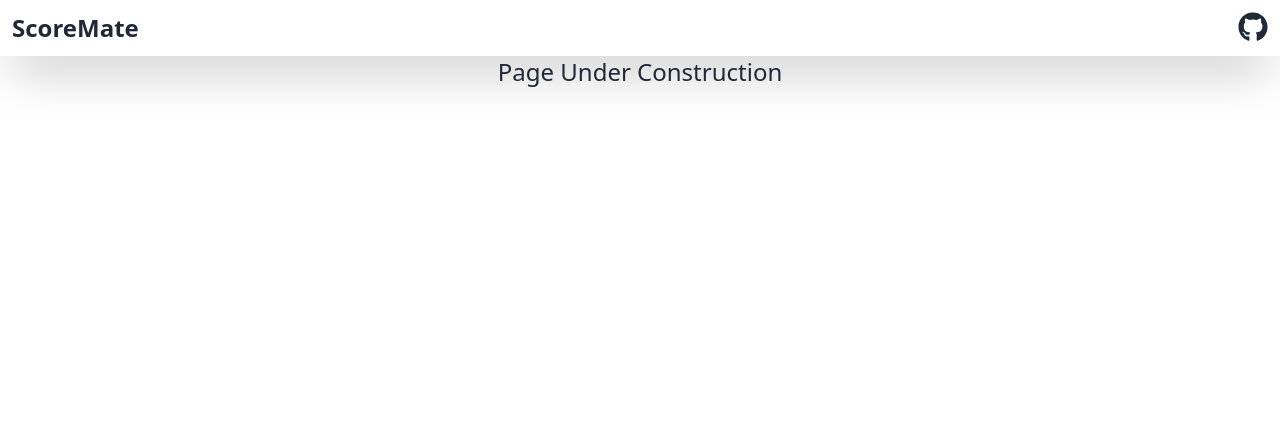
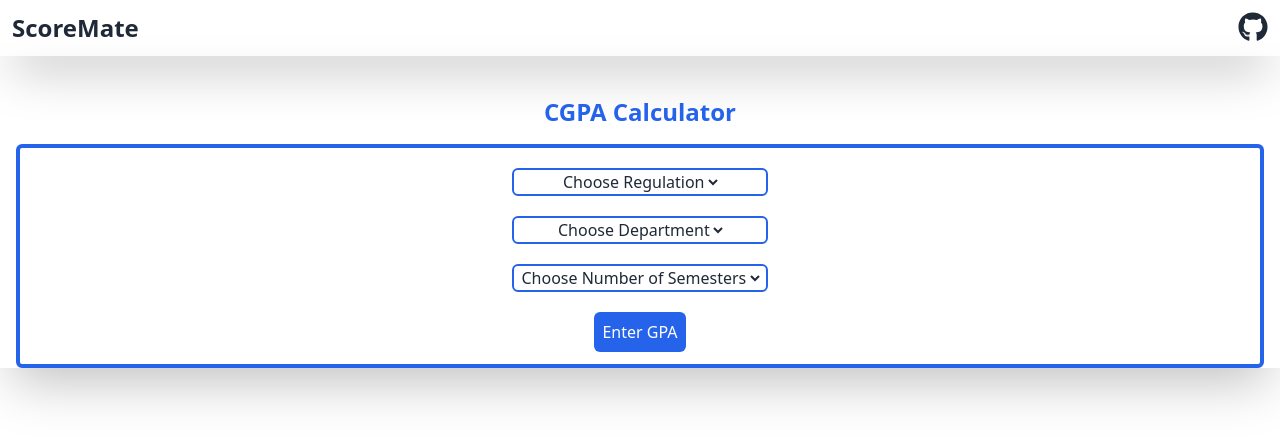
Before and after one commit to Abhi-raam/GPA-Calculator, a React (Vite) app: page /cgpa in a window 1280 px wide. Shown: the top 442 px of the page. Built offline with nearby package versions, Linux system fonts and the light colour scheme.

Commit message:
pwa working successfully and some bugs fixed

```diff
--- a/src/Components/CGPAtoPersnt.jsx
+++ b/src/Components/CGPAtoPersnt.jsx
@@ -1,15 +1,33 @@
-import React,{useState} from 'react'
+import React, { useState } from 'react'
 
 function CGPAtoPersnt() {
     const [CGPA, setCGPA] = useState()
     const [percentage, setPercentage] = useState()
-    // const [error, seterror] = useState(true)
+    const [errorMessage, setErrorMessage] = useState("")
 
-    function CGPAtoPercentage(){
-        let percnt = CGPA*10
-        console.log(percnt);
-        setPercentage(percnt)
-    }
+
+    const isNumeric = (value) => {
+        return /^[0-9]*\.?[0-9]*$/.test(value);
+      };
+
+      const CGPAtoPercentage = () => {
+        if (isNumeric(CGPA)) {
+          const parsedCGPA = parseFloat(CGPA);
+
+          if (parsedCGPA >= 0 && parsedCGPA <= 10) {
+            const percnt = parsedCGPA * 10;
+            setPercentage(percnt.toFixed(2));
+            setErrorMessage('');
+          } else {
+            setPercentage(null);
+            setErrorMessage('Please enter a valid CGPA between 0 and 10.');
+          }
+        } else {
+          setPercentage(null);
+          setErrorMessage('Please enter a valid number for CGPA.');
+        }
+      };
+
     return (
         <div>
             <div>
@@ -21,15 +39,20 @@ function CGPAtoPersnt() {
                 </div>
                 <div className='flex space-x-10 '>
                     <h1 className='font-semibold'>CGPA :</h1>
-                    <input onChange={(e)=>setCGPA(e.target.value)} className='outline-none  rounded-md border-2 border-slate-600 pl-1' type="text"  />
+                    <input onChange={(e) => setCGPA(e.target.value)} className='outline-none  rounded-md border-2 border-slate-600 pl-1' type="text" />
                 </div>
                 <div className=''>
                     <button onClick={CGPAtoPercentage} className='bg-blue-600 rounded-full p-1 text-white px-2'>Calculate Persentage</button>
                 </div>
-                {percentage ?
-                <div>
-                    <p className='font-bold'>Your Percentage : {percentage} %</p>
-                </div> : null}
+                {errorMessage ? (
+                    <div>
+                        <p className='text-red-600 font-semibold'>{errorMessage}</p>
+                    </div>
+                ) : percentage ? (
+                    <div>
+                        <p className='font-bold'>Your Percentage : {percentage} %</p>
+                    </div>
+                ) : null}
             </div>
         </div>
     )
--- a/src/Components/GPAtoCGPA.jsx
+++ b/src/Components/GPAtoCGPA.jsx
@@ -1,11 +1,150 @@
-import React from 'react'
+import React, { useState } from 'react';
 
 function GPAtoCGPA() {
+  const [regulation, setRegulation] = useState('');
+  const [department, setDepartment] = useState('');
+  const [semester, setSemester] = useState('');
+  const [showSem, setShowSem] = useState(false);
+  const [inputValues, setInputValues] = useState([]);
+  const [averageGPA, setAverageGPA] = useState(null);
+  const [errorMessage, setErrorMessage] = useState("")
+  const enterGpa = () => {
+    if (regulation && department && semester) {
+      setShowSem(true);
+      setAverageGPA(null)
+      // Initialize an array with empty strings based on the selected number of semesters
+      setInputValues(Array.from({ length: parseInt(semester, 10) }, () => ''));
+    } else {
+      setShowSem(false);
+    }
+  };
+
+  const handleInputChange = (index, value) => {
+      const updatedInputValues = [...inputValues];
+      updatedInputValues[index] = value;
+      setInputValues(updatedInputValues);
+  };
+
+  const calculateAverage = () => {
+    const isNumber = inputValues.some(value => /[a-zA-Z]/.test(value));
+    if (isNumber) {
+      setErrorMessage('Invalid input: Please enter valid numeric values.');
+    } else {
+      const parsedVal = inputValues.every(value => parseFloat(value) >= 0 && parseFloat(value) <= 10);
+      if (parsedVal) {
+        const totalGPA = inputValues.reduce((sum, value) => sum + parseFloat(value), 0);
+        const avgGPA = totalGPA / inputValues.length;
+        setAverageGPA(avgGPA);
+        setErrorMessage('');
+      } else {
+        setErrorMessage('Invalid input: Please enter numeric values between 0 and 10.');
+      }
+    }
+  };
+
+
+
   return (
-    <div className='text-center text-2xl'>
-        <h1>Page Under Construction</h1>
+    <div className="shadow-2xl">
+      <div>
+        <h1 className="text-center pt-10 text-2xl font-semibold text-blue-600">CGPA Calculator</h1>
+        <div className="m-4 pt-5 border-4 border-blue-600 grid rounded-md justify-items-center space-y-5 text-center py-3">
+          <div className="border-2 border-blue-600 rounded-md w-64">
+            <select className="outline-none bg-white" onChange={(e) => {
+              setRegulation(e.target.value)
+              setShowSem(false)
+              }}name="" id="">
+              <option value="">Choose Regulation</option>
+              <option value="2021">Regulation 2021</option>
+              <option value="2017">Regulation 2017</option>
+            </select>
+          </div>
+          <div className="border-2 border-blue-600 rounded-md w-64">
+            <select className="outline-none bg-white" onChange={(e) =>{
+              setDepartment(e.target.value)
+              setShowSem(false)
+              }} name="" id="">
+              <option value="">Choose Department</option>
+              <option value="CSE">CSE</option>
+              <option value="ECE">ECE</option>
+              <option value="CIVIL">CIVIL</option>
+              <option value="MECH">MECH</option>
+            </select>
+          </div>
+          <div className="border-2 border-blue-600 rounded-md w-64">
+            <select className="outline-none bg-white" onChange={(e) => {
+              setSemester(e.target.value)
+              setShowSem(false)
+            }} name="" id="">
+              <option value="">Choose Number of Semesters</option>
+              <option value={1}>1</option>
+              <option value={2}>2</option>
+              <option value={3}>3</option>
+              <option value={4}>4</option>
+              <option value={5}>5</option>
+              <option value={6}>6</option>
+              <option value={7}>7</option>
+              <option value={8}>8</option>
+            </select>
+          </div>
+          <div>
+            <button onClick={enterGpa} className="bg-blue-600 text-white p-2 rounded-md">
+              Enter GPA
+            </button>
+          </div>
+          {showSem && (
+            <div className='space-y-4'>
+              <div className='grid grid-cols-1 space-y-5'>
+                {inputValues.map((value, index) => (
+                  <div className='flex space-x-4 md:space-x-11 px-1'>
+                    <p>Enter the Sem {`${index + 1}`}</p>
+                    <input
+                      className='border-2 border-blue-600 rounded-md w-64 h-9 outline-none'
+                      key={index}
+                      type="text"
+                      value={value}
+                      onChange={(e) => handleInputChange(index, e.target.value)}
+                    />
+                  </div>
+                ))}
+                </div>
+                <button onClick={calculateAverage} className="bg-blue-600 text-white p-2 rounded-md">
+                  Calculate Average
+                </button>
+                {errorMessage?
+                  <div>
+                  <p className='text-red-600 font-semibold'>{errorMessage}</p>
+              </div>
+              : averageGPA !== null ?
+                <div>
+                  <p className="font-bold">Your CGPA is : {averageGPA.toFixed(2)}</p>
+                  {averageGPA <= 5 ? (
+                    <p className='text-red-600 font-semibold'>Your CGPA seems low</p>
+                  ) : averageGPA < 8 ? (
+                    <p className='text-yellow-600 font-semibold'>Your CGPA is good </p>
+                  ) : (
+                    <p className='text-green-600 font-semibold'>Your CGPA is excellent </p>
+                  )}
+                </div>
+                : null}
+                {/* {averageGPA !== null && (
+                  <div>
+                    <p className="font-bold">Your CGPA is : {averageGPA.toFixed(2)}</p>
+                    {averageGPA <= 5 ? (
+                      <p className='text-red-600 font-semibold'>Your CGPA seems low</p>
+                    ) : averageGPA < 8 ? (
+                      <p className='text-yellow-600 font-semibold'>Your CGPA is good </p>
+                    ) : (
+                      <p className='text-green-600 font-semibold'>Your CGPA is excellent </p>
+                    )}
+                  </div>
+                )} */}
+            </div>
+          )}
+        </div>
+      </div>
     </div>
-  )
+  );
 }
 
-export default GPAtoCGPA
+export default GPAtoCGPA;
--- a/src/Components/Subjects.jsx
+++ b/src/Components/Subjects.jsx
@@ -1,9 +1,10 @@
-import React, { useState,useEffect } from 'react';
+import React, { useState, useEffect } from 'react';
 
 function Subjects({ subject }) {
     const [grades, setGrades] = useState({}); // Track grades for each subject
     const [gpa, setGpa] = useState(null);
     const [showGpa, setShowGps] = useState(true)
+    const [sub, setSub] = useState()
     const gpaScale = {
         '10': 10, // Grade O
         '9': 9,   // Grade A+
@@ -13,26 +14,27 @@ function Subjects({ subject }) {
         '5': 5,   // Grade C
         '0': 0    // Grade RA
     };
-    useEffect(()=>{
+    useEffect(() => {
         setGrades({})
         setGpa(null)
-    },[subject])
+        setSub(subject)
+    }, [subject])
 
     const calculateGPA = () => {
         let totalWeightedGPA = 0;
         let finalGPA = 0
         let Tcredit = 0
-        // console.log(subject.length);
-        // console.log(grades);
+        let grade = 0
         if (Object.keys(grades).length === subject.length) {
-            subject.forEach(item => {
-                const subCredit = item.credits;
-                Tcredit = Tcredit + subCredit
-                const grade = grades[item.name];
+            sub.map((sub) => {
+                grade = grades[sub.name];  //grades:{subName : grade}
+                if (grade !== "0") {
+                    Tcredit = Tcredit + sub.credits
+                }
                 if (grade && gpaScale[grade]) {
-                    totalWeightedGPA = totalWeightedGPA + (subCredit * gpaScale[grade]);
+                    totalWeightedGPA = totalWeightedGPA + (sub.credits * gpaScale[grade]);
                 }
-            });
+            })
             finalGPA = (totalWeightedGPA / Tcredit).toFixed(3);
             setGpa(finalGPA)
             setShowGps(true)
@@ -53,7 +55,7 @@ function Subjects({ subject }) {
                                     <p>{item.code} - {item.name} ({item.credits})</p>
                                 </div>
                                 <div>
-                                    <select  name="" onChange={e => { const selectedGrade = e.target.value; setGrades(prevGrades => ({ ...prevGrades, [item.name]: selectedGrade })); }}
+                                    <select name="" onChange={e => { const selectedGrade = e.target.value; setGrades(prevGrades => ({ ...prevGrades, [item.name]: selectedGrade })); }}
                                         className='outline-none bg-slate-200 p-1 rounded-md '>
                                         <option value='' selected={!grades[item.name]} >Choose</option>
                                         <option value="10">O</option>
--- a/vite.config.js
+++ b/vite.config.js
@@ -1,5 +1,4 @@
 import { defineConfig } from "vite";
-// import { VitePWA } from "vite-plugin-pwa";
 import react from "@vitejs/plugin-react-swc";
 import { VitePWA  } from "vite-plugin-pwa";
 // https://vitejs.dev/config/
```
